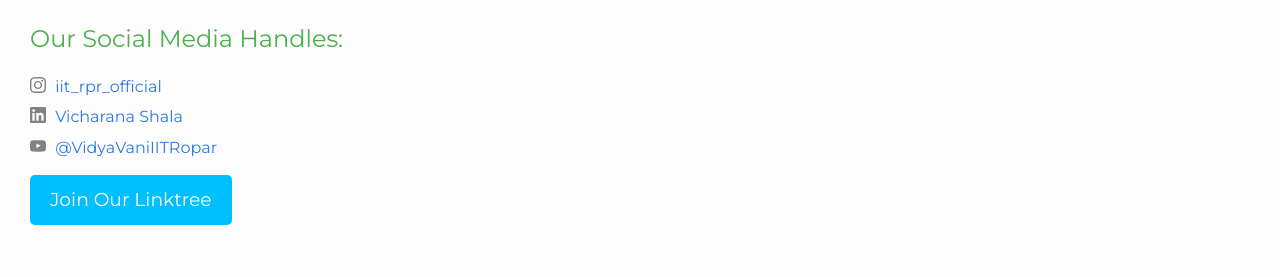
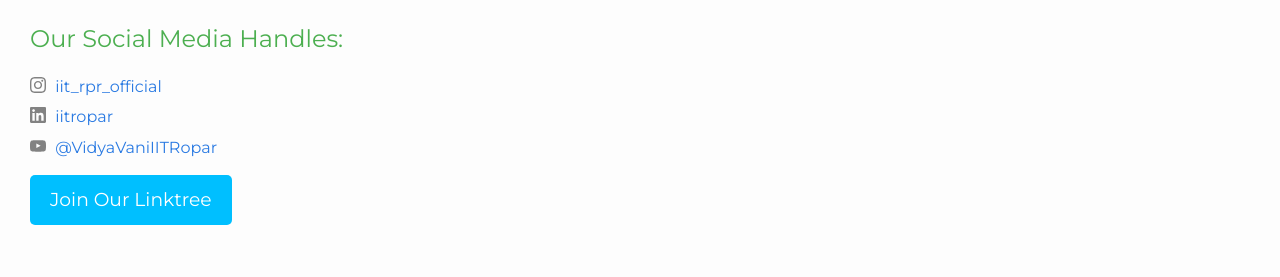
Before and after one commit to sudarshansudarshan/joc, a Jekyll site: the page built from index.markdown, in a window 1280 px wide. Shown: the part 1491-1768 px from the top of the page. Built offline with Jekyll 4.4.1, drawn with Linux system fonts in a browser that asks for light colours.

Commit message:
Update _config.yml

```diff
--- a/_config.yml
+++ b/_config.yml
@@ -61,7 +61,7 @@ url: https://Ashutosh-iitrpr.github.io # the base hostname & protocol for your s
 #twitter_username: jekyllrb
 #github_username:  jekyll
 youtube_username: "@VidyaVaniIITRopar"
-linkedin_username: "Vicharana Shala"
+linkedin_username: iitropar
 instagram_username: iit_rpr_official
 # linktree_username: iitropar
 
```
